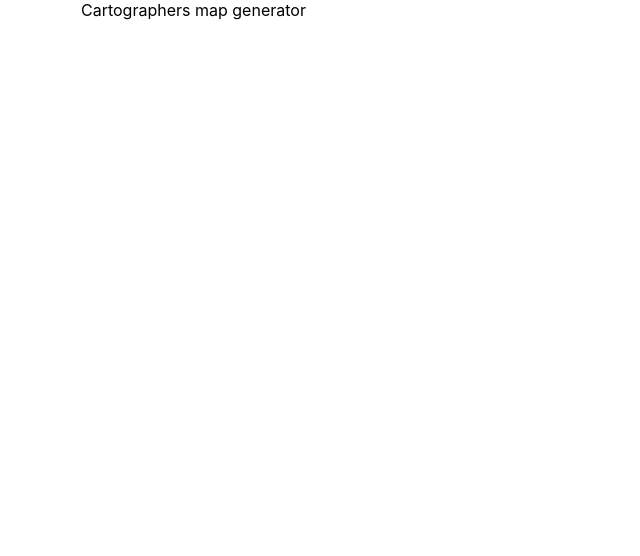
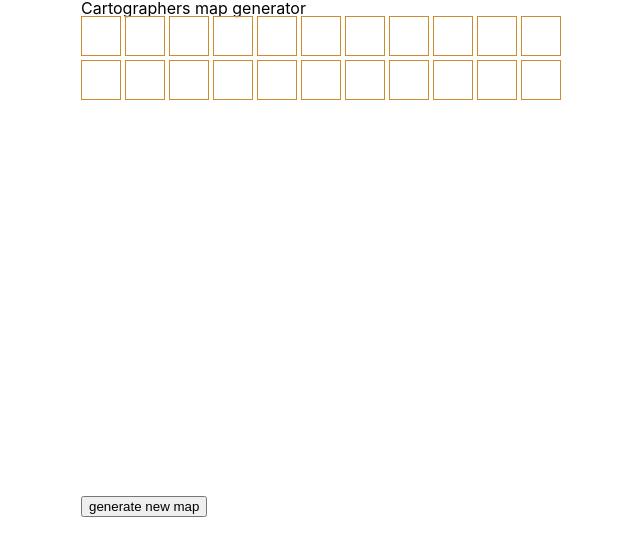
Before and after one commit to Calanthe/cartographers, a React (Create React App) app: page / in a window 1280 px wide. Shown: the top 556 px of the page, without its empty margins (319-959 px from the left). Built offline with nearby package versions, Linux system fonts and the light colour scheme.

Commit message:
GenerateMapBtn added, as well classnames

```diff
--- a/package.json
+++ b/package.json
@@ -6,6 +6,7 @@
     "@testing-library/jest-dom": "^5.11.4",
     "@testing-library/react": "^11.1.0",
     "@testing-library/user-event": "^12.1.10",
+    "classnames": "^2.2.6",
     "react": "^17.0.1",
     "react-dom": "^17.0.1",
     "react-scripts": "4.0.3",
--- a/src/App.css
+++ b/src/App.css
@@ -3,10 +3,18 @@
   margin: 0 auto;
 }
 
-.map {
+.cartographers__header {
+
+}
+
+.cartographers__map {
   display: grid;
   grid-template-columns: repeat(11, 40px);
   grid-template-rows: repeat(11, 40px);
   grid-auto-flow: row;
   grid-gap: 4px;
 }
+
+.cartographers__tile {
+  border: #CD8B30 1px solid;
+}
--- a/src/App.js
+++ b/src/App.js
@@ -1,9 +1,10 @@
 import './App.css';
 import Map from "./modules/Map";
+import GenerateMapBtn from "./modules/GenerateMapBtn"
 
 import { TILE_TYPES } from "./misc/constants";
 
-function App() {
+function App() { //TODO use React class?
   let tiles = [
     [
       {
@@ -77,12 +78,17 @@
     ]
   ];
 
+  function handleGenerateMap() {
+		console.log();
+	};
+
   return (
     <div className="cartographers">
-      <header className="cartographers-header">
+      <header className="cartographers__header">
         Cartographers map generator
       </header>
       <Map tiles={tiles}/>
+      <GenerateMapBtn onGenerateMap={handleGenerateMap}/>
     </div>
   );
 }
--- a/src/index.css
+++ b/src/index.css
@@ -1,3 +1,134 @@
+/* http://meyerweb.com/eric/tools/css/reset/
+   v2.0 | 20110126
+   License: none (public domain)
+*/
+
+html,
+body,
+div,
+span,
+applet,
+object,
+iframe,
+h1,
+h2,
+h3,
+h4,
+h5,
+h6,
+p,
+blockquote,
+pre,
+a,
+abbr,
+acronym,
+address,
+big,
+cite,
+code,
+del,
+dfn,
+em,
+img,
+ins,
+kbd,
+q,
+s,
+samp,
+small,
+strike,
+strong,
+sub,
+sup,
+tt,
+var,
+b,
+u,
+i,
+center,
+dl,
+dt,
+dd,
+ol,
+ul,
+li,
+fieldset,
+form,
+label,
+legend,
+table,
+caption,
+tbody,
+tfoot,
+thead,
+tr,
+th,
+td,
+article,
+aside,
+canvas,
+details,
+embed,
+figure,
+figcaption,
+footer,
+header,
+hgroup,
+menu,
+nav,
+output,
+ruby,
+section,
+summary,
+time,
+mark,
+audio,
+video {
+	margin: 0;
+	padding: 0;
+	border: 0;
+	font-size: 100%;
+	font: inherit;
+	vertical-align: baseline;
+}
+/* HTML5 display-role reset for older browsers */
+article,
+aside,
+details,
+figcaption,
+figure,
+footer,
+header,
+hgroup,
+menu,
+nav,
+section {
+	display: block;
+}
+body {
+	line-height: 1;
+}
+ol,
+ul {
+	list-style: none;
+}
+blockquote,
+q {
+	quotes: none;
+}
+blockquote:before,
+blockquote:after,
+q:before,
+q:after {
+	content: "";
+	content: none;
+}
+table {
+	border-collapse: collapse;
+	border-spacing: 0;
+}
+/* End of reset */
+
 body {
   margin: 0;
   font-family: -apple-system, BlinkMacSystemFont, 'Segoe UI', 'Roboto', 'Oxygen',
--- /dev/null
+++ b/src/modules/GenerateMapBtn.js
@@ -0,0 +1,10 @@
+import React from "react";
+
+export default function GenerateMapBtn(props) {
+
+	return (
+		<div className="cartographers__button">
+			<button>generate new map</button>
+		</div>
+	);
+};
--- a/src/modules/Map.js
+++ b/src/modules/Map.js
@@ -1,24 +1,23 @@
 import React from "react";
-//import classNames from "classnames";
+import classNames from "classnames";
 
 export default function Map(props) {
 	let tiles = props.tiles,
-		mapSpaces = [];
+	mapTiles = [];
 
 	tiles.forEach((tileRow, i) => {
 		tileRow.forEach((tile, j) => {
 			console.log(tile, i, j)
-			const tileClass = tile.type,
-				uniqueKey = i + '-' + j;
-				/*tileClassName = classNames(
-					"tile",
+			const typeClass = 'cartographers__tile--' + tile.type,
+				uniqueKey = i + '-' + j,
+				tileClassName = classNames(
+					"cartographers__tile",
 					typeClass
-				),
-				tileClassName = "ddd";*/
+				);
 
-			mapSpaces.push(
+				mapTiles.push(
 				<div
-					className={tileClass}
+					className={tileClassName}
 					key={uniqueKey.toString()}
 				></div>
 			);
@@ -26,8 +25,8 @@
 	});
 
 	return (
-		<div className="map">
-			{mapSpaces}
+		<div className="cartographers__map">
+			{mapTiles}
 		</div>
 	);
 };
```
Also changed, not shown: 2 other files (tests, documents, lock files or other folders).
